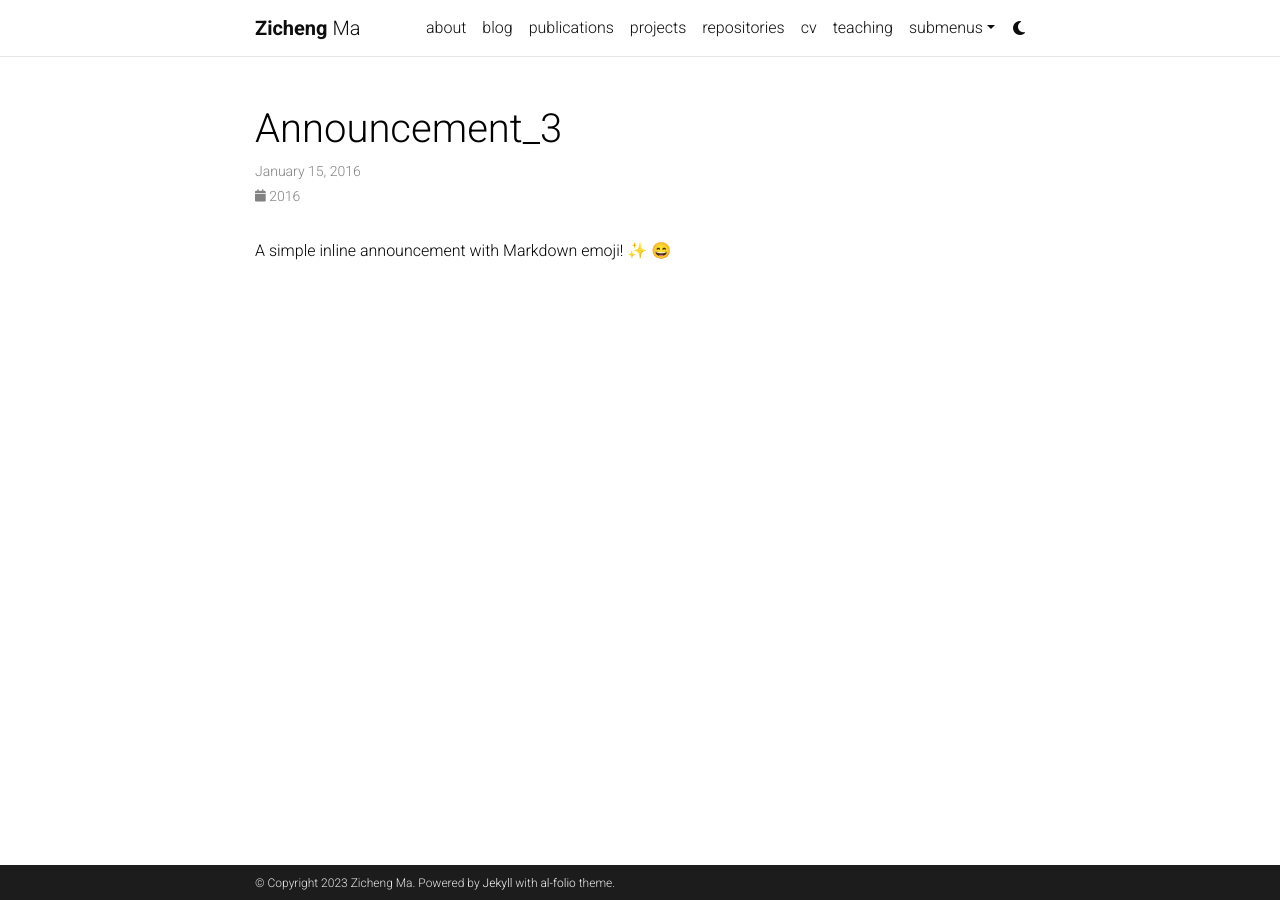
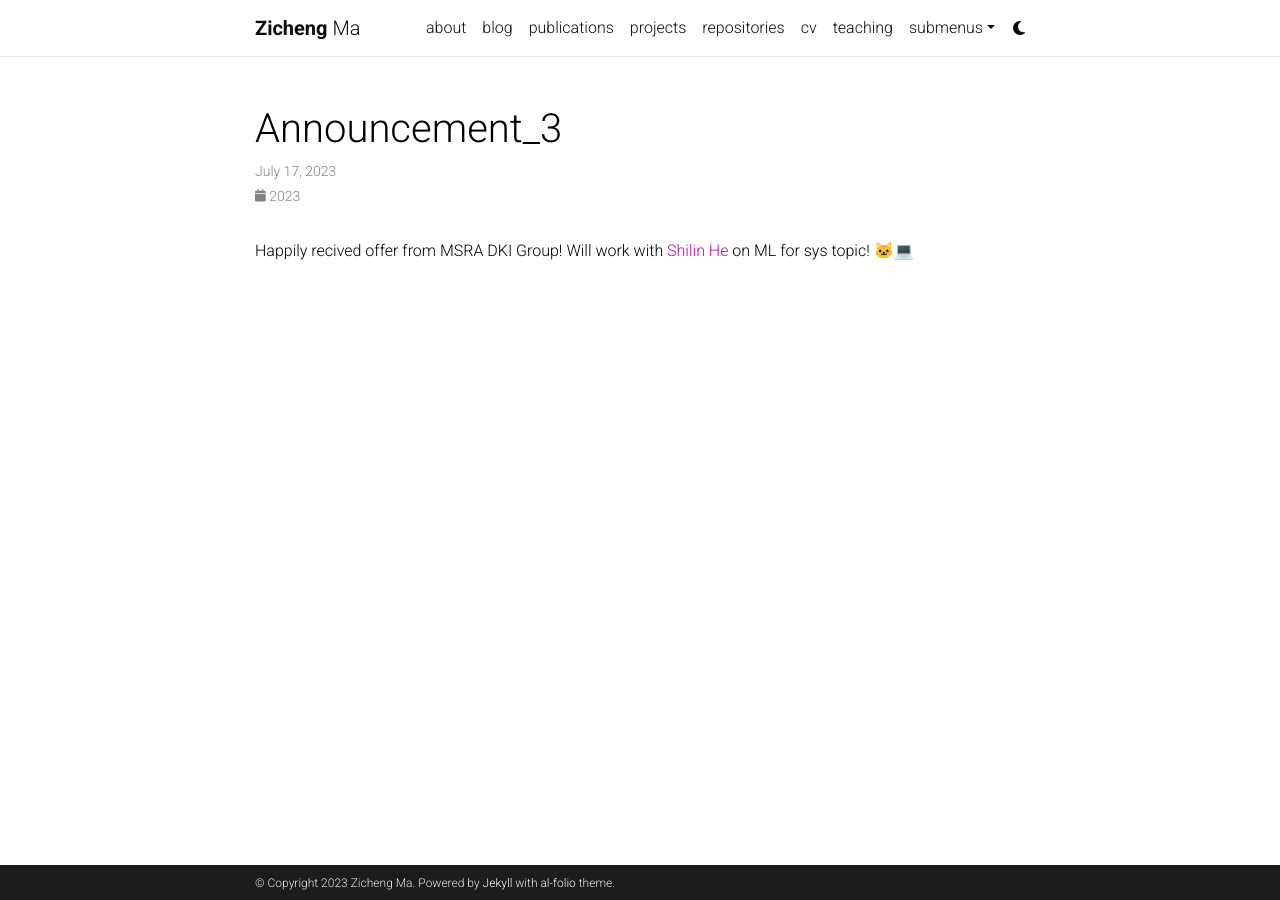
Before and after one commit to ZichengMa/ZichengMa.github.io, a Jekyll site: the page built from _news/announcement_3.md, in a window 1280 px wide. Built offline with Jekyll 4.4.1, drawn with Linux system fonts in a browser that asks for light colours; emoji names are drawn with the system emoji font; comment, search, counter and statistics services are not loaded; a style sheet for code colours, icons or effects is not loaded.

Commit message:
update news

```diff
--- a/_news/announcement_3.md
+++ b/_news/announcement_3.md
@@ -1,8 +1,8 @@
 ---
 layout: post
-date: 2016-01-15 07:59:00-0400
+date: 2023-07-17 07:59:00-0400
 inline: true
 related_posts: false
 ---
 
-A simple inline announcement with Markdown emoji! :sparkles: :smile:
+Happily recived offer from MSRA DKI Group! Will work with [Shilin He](https://shilinhe.github.io/) on ML for sys topic! 🐱‍💻
```
